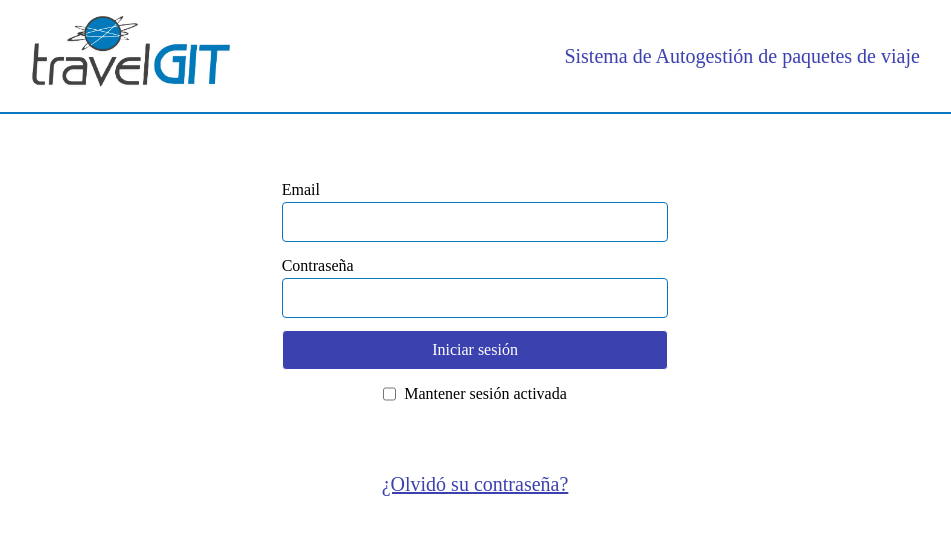
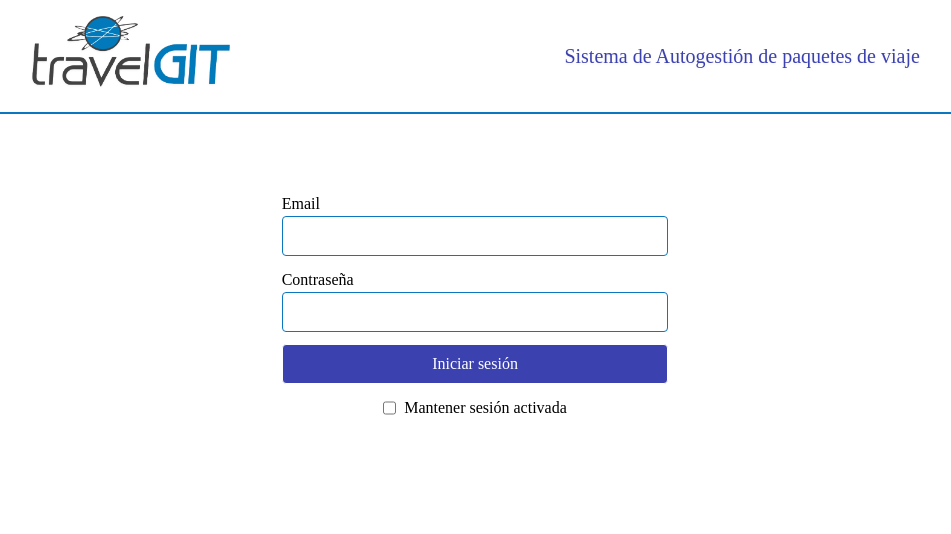
Before and after one commit to NachoXS15/travelGIT, a React (Vite) app: page /admin/login in a window 1280 px wide. Shown: the top 534 px of the page, without its empty margins (165-1116 px from the left). Built offline with nearby package versions, Linux system fonts and the light colour scheme; no server answers; a web font is replaced by a local one.

Commit message:
fixed visual bug

```diff
--- a/src/pages/admin/Login.tsx
+++ b/src/pages/admin/Login.tsx
@@ -58,7 +58,6 @@ export default function Login() {
                         <label className="text-md" htmlFor="session">Mantener sesión activada</label>
                     </div>
                 </form>
-                <NavLink className="text-center text-bluesec text-xl underline" to="/admin/menu">¿Olvidó su contraseña?</NavLink>
             </div>
         </>
     )
```
